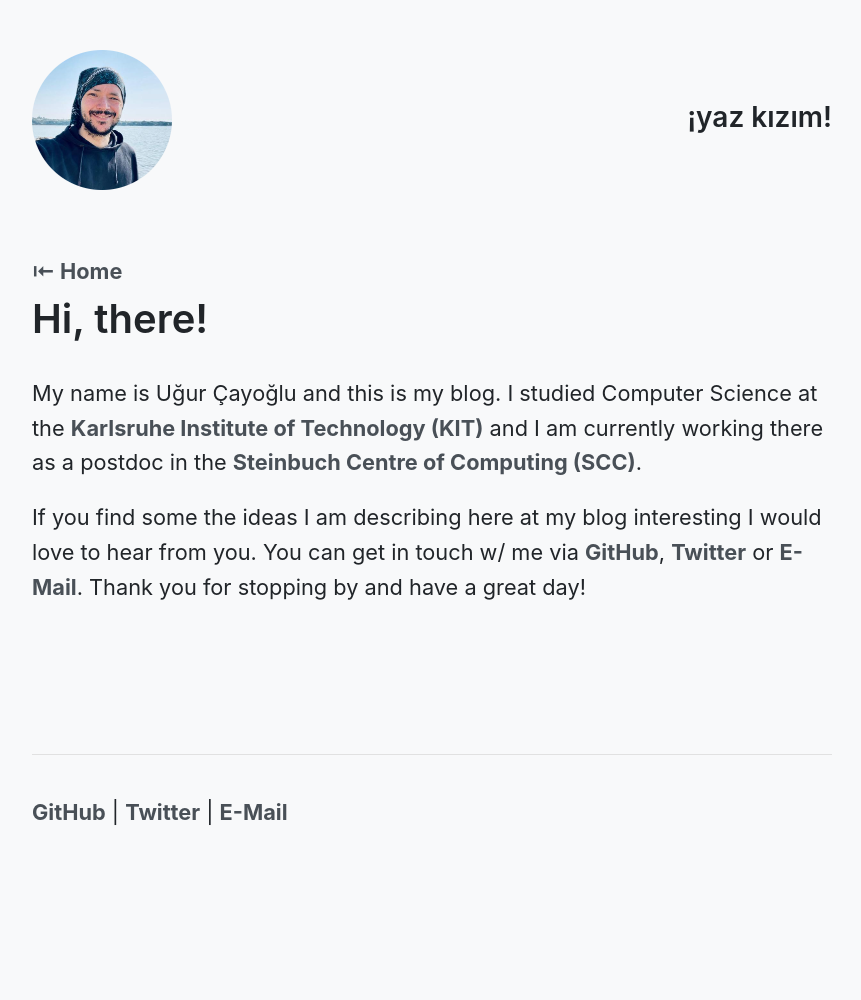
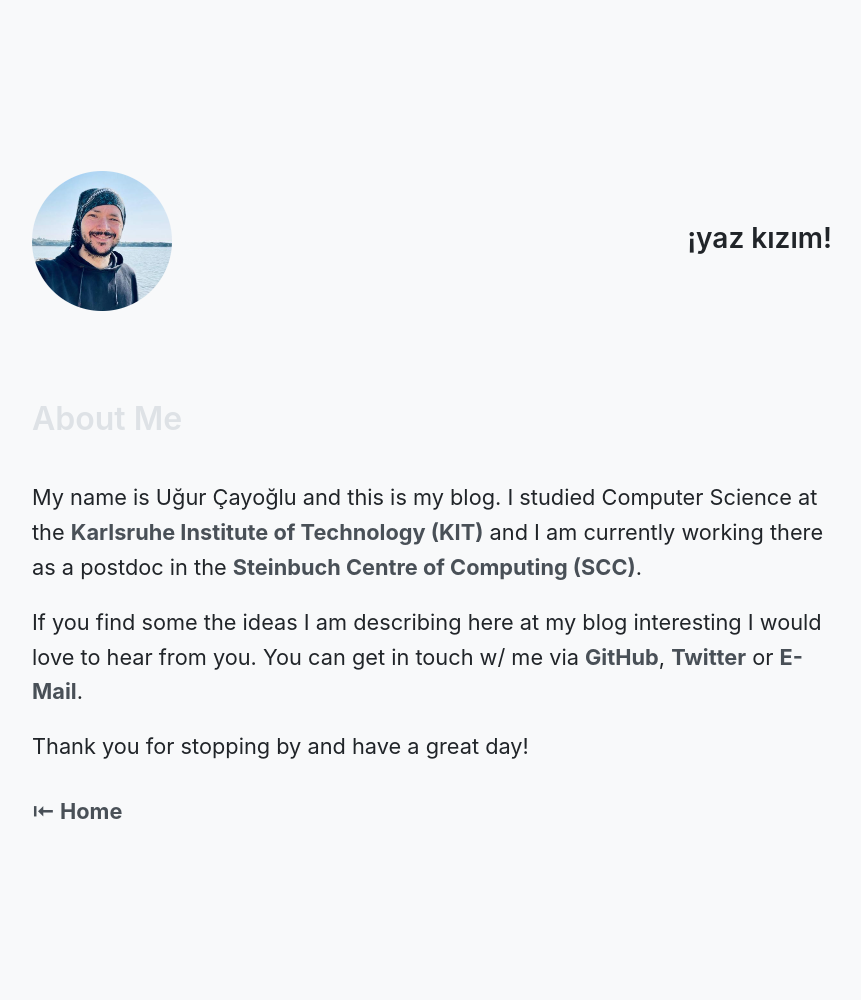
Before and after one commit to yazkizim-io/yazkizim-io.github.io, a Jekyll site: the page built from about.md, in a window 1280 px wide. Shown: the whole page, without its empty margins (208-1069 px from the left). Built offline with Jekyll 4.4.1, drawn with Linux system fonts in a browser that asks for light colours; before the commit the page ends 900 px from its top, so only the background shows below that.

Commit message:
Update about page

```diff
--- a/_layouts/about.html
+++ b/_layouts/about.html
@@ -5,23 +5,20 @@
   </head>
   <body>
     <div id="app">
-    {% include header.html %}
-    <main>
-      <span class="space1"></span>
-        <x-col>
-          <a href="/">⇤ Home</a>
+      <header id=intro class=center-axyz>
+        <x-grid columns="2" columns-m="1">
+        <x-col span="1">
+        <a href="/about.html"><img src="/assets/img/profile.png" loading="lazy" style="max-width:140px"/></a>
         </x-col>
-      <x-grid columns="1">
-        <h1>{{page.title}}</h1>
+        <x-col span="1" as=center js=end>
+        <h3>{{ site.textlogo }}</h3>
+        </x-col>
+        <x-col span=2><span class="space1"/></x-col>
+        <x-col span=2 js=start><h2 style="color: var(--coolors-grey-hue-3);">About Me</h2></x-col>
+        <x-col span=2>{{content}}</x-col>
+        <x-col span=1><a href="/">⇤ Home</a></x-col>
         </x-grid>
-      <x-grid columns="1">
-        <x-col>
-          {{content}}
-        </x-col>
-      </x-grid>
-    </main>
-    <hr class=full>
-    {% include footer.html %}
+      </header>
     </div>
   </body>
 </html>
--- a/about.md
+++ b/about.md
@@ -8,4 +8,5 @@ there as a postdoc in the [Steinbuch Centre of Computing (SCC)](https://scc.kit.
 
 If you find some the ideas I am describing here at my blog interesting I would
 love to hear from you. You can get in touch w/ me via [GitHub](https://www.github.com/ucyo), [Twitter](https://www.twitter.com/_ucyo_) or [E-Mail](mailto:ugur.cayoglu@gmail.com).
+
 Thank you for stopping by and have a great day!
```
Lines whose indentation alone changed are shown as unchanged.
